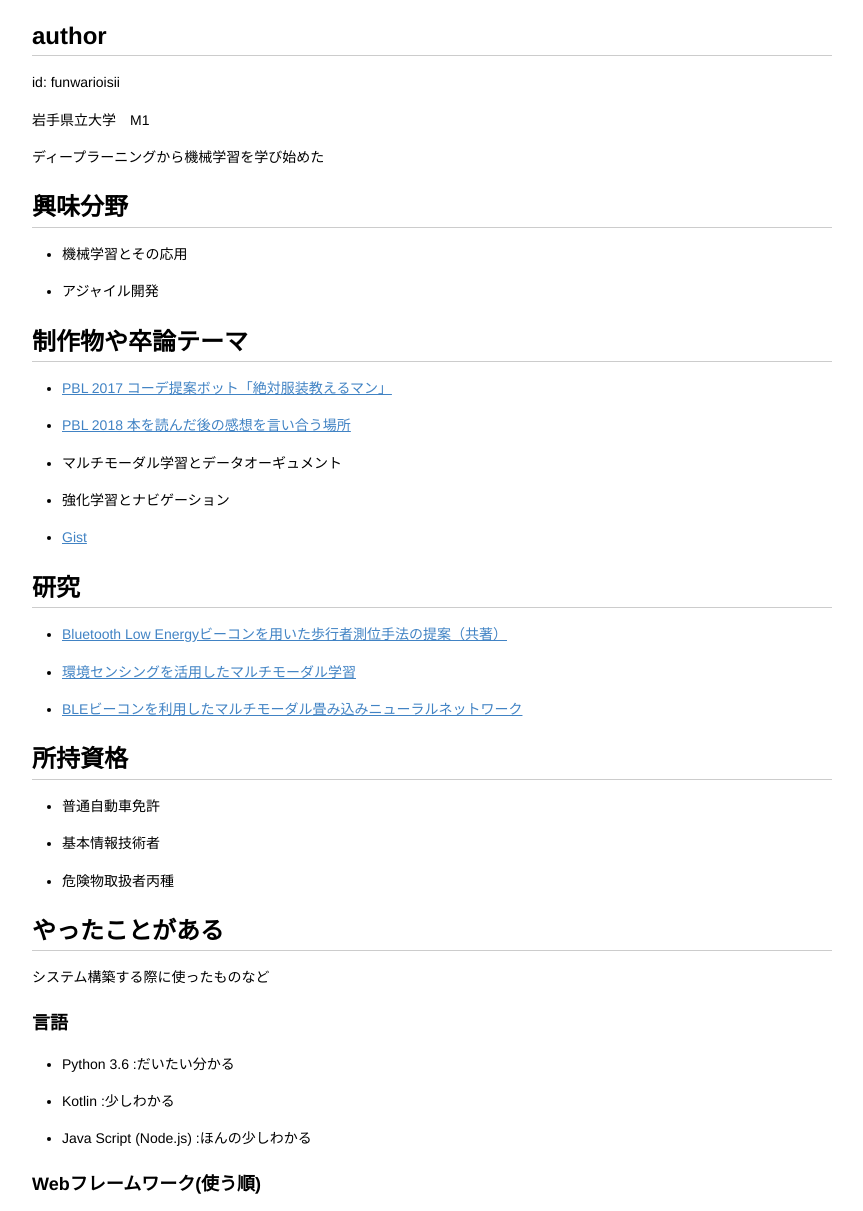
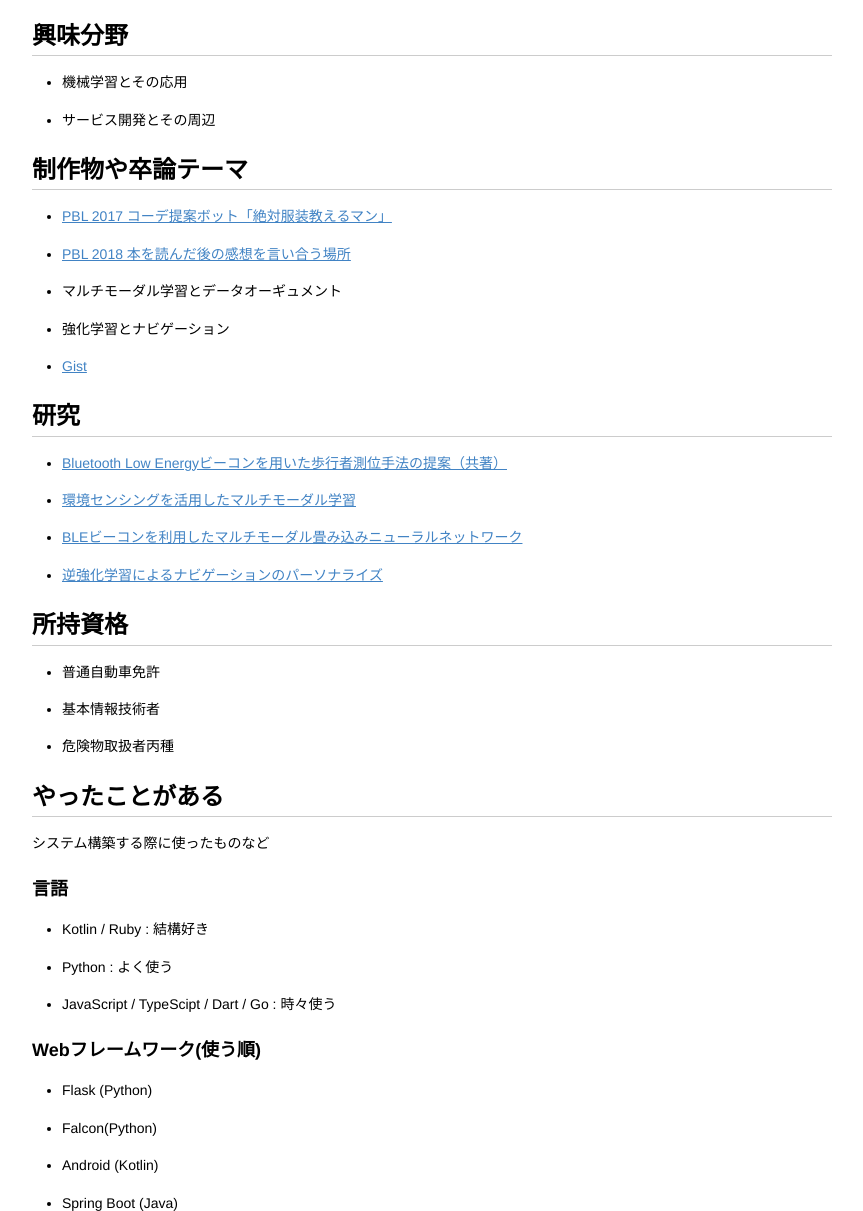
Before and after one commit to funwarioisii/funwarioisii.github.io, a plain HTML site: page index.html in a window 1280 px wide. Shown: the part 106-1317 px from the top of the page, without its empty margins (208-1071 px from the left). Drawn offline with Linux system fonts and the light colour scheme.

Commit message:
Update index.html

```diff
--- a/index.html
+++ b/index.html
@@ -280,14 +280,10 @@ pre {
 <header>
 <h1 class="title">Portfolio</h1>
 </header>
-<h2 id="author">author</h2>
-<p>id: funwarioisii</p>
-<p>岩手県立大学　M1</p>
-<p>ディープラーニングから機械学習を学び始めた</p>
 <h2 id="興味分野">興味分野</h2>
 <ul>
 <li><p>機械学習とその応用</p></li>
-<li><p>アジャイル開発</p></li>
+<li><p>サービス開発とその周辺</p></li>
 </ul>
 <h2 id="制作物や卒論テーマ">制作物や卒論テーマ</h2>
 <ul>
@@ -302,6 +298,7 @@ pre {
 <li><a href="https://www.ipsj.or.jp/event/fit/fit2016/FIT2016program_web/data/html/abstract/M-028.html">Bluetooth Low Energyビーコンを用いた歩行者測位手法の提案（共著）</a></li>
 <li><a href="https://www.gakkai-web.net/gakkai/ipsj/80program/data/pdf/7M-02.html">環境センシングを活用したマルチモーダル学習</a></li>
 <li><a href="https://www.ipsj.or.jp/event/fit/fit2018/FIT2018_program_web/data/html/abstract/CH-004.html">BLEビーコンを利用したマルチモーダル畳み込みニューラルネットワーク</a></li>
+<li><a href="https://www.ipsj.or.jp/event/taikai/82/ipsj_web2020/data/pdf/1S-03.html">逆強化学習によるナビゲーションのパーソナライズ</a></li>
 </ul>
 <h2 id="所持資格">所持資格</h2>
 <ul>
@@ -313,9 +310,9 @@ pre {
 <p>システム構築する際に使ったものなど</p>
 <h3 id="言語">言語</h3>
 <ul>
-<li>Python 3.6 :だいたい分かる</li>
-<li>Kotlin :少しわかる</li>
-<li>Java Script (Node.js) :ほんの少しわかる</li>
+<li>Kotlin / Ruby : 結構好き</li>
+<li>Python : よく使う</li>
+<li>JavaScript / TypeScipt / Dart / Go : 時々使う</li>
 </ul>
 <h3 id="webフレームワーク使う順">Webフレームワーク(使う順)</h3>
 <ul>
```
